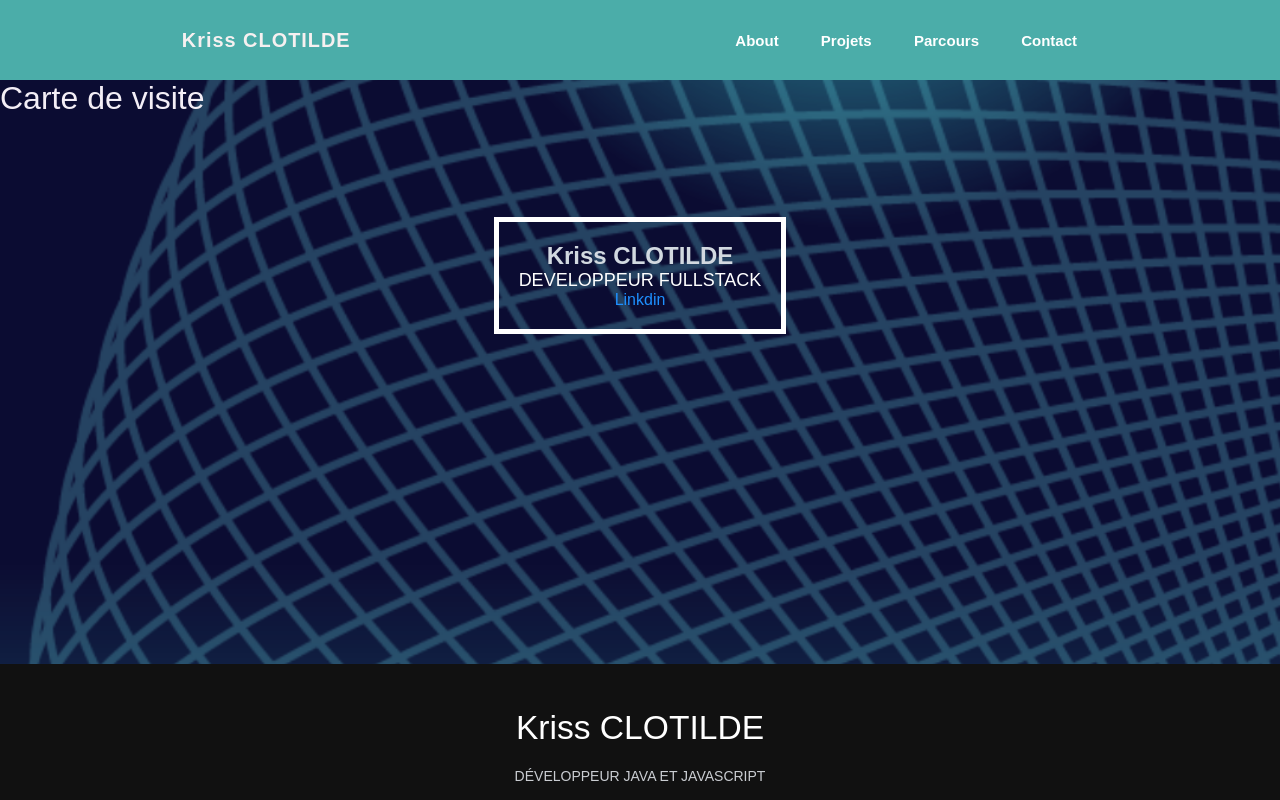
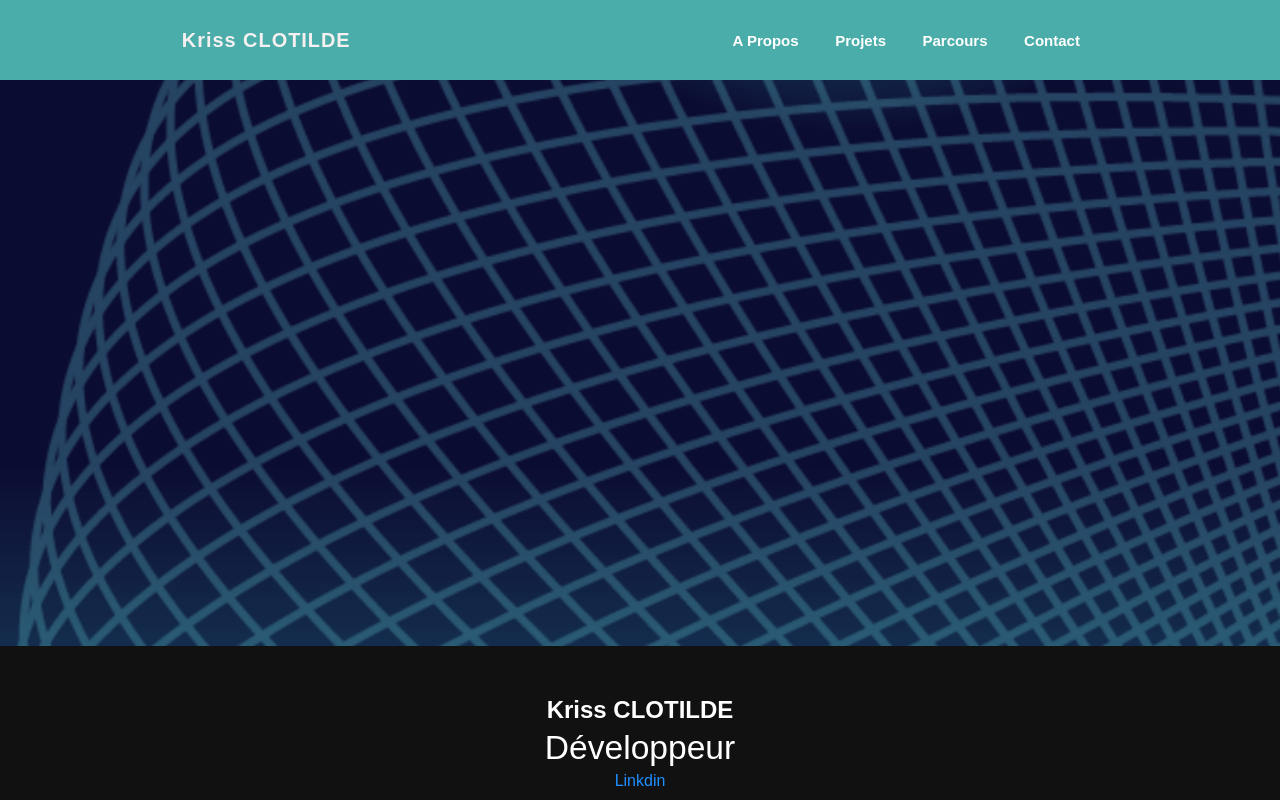
Before and after one commit to lion92/portfolio_2024_jour7, a React (Create React App) app: page /Contact in a window 1280 px wide. Built offline with nearby package versions, Linux system fonts and the light colour scheme.

Commit message:
jour4 de code footer amélioré

```diff
--- a/src/Component/About.js
+++ b/src/Component/About.js
@@ -9,8 +9,7 @@ const About = () => {
         <div>
             <Header></Header>
             <div className="section" data-anchor="skills">
-                <h1 style={{color: "wheat"}}>ABOUT
-                    ME</h1>
+                <h1 style={{color: "wheat"}}>A PROPOS DE MOI</h1>
                 <div className="content">
 
                     <p style={{fontSize: "30px", color: "white", textTransform: 'initial'}}>
@@ -56,6 +55,7 @@ const About = () => {
                     </div>
                 </div>
             </div>
+            <Footer></Footer>
         </div>
     );
 };
--- a/src/Component/CarteVisite.js
+++ b/src/Component/CarteVisite.js
@@ -7,21 +7,8 @@ const CarteVisite = () => {
     return (
         <div>
             <Header></Header>
-            <h1>Carte de visite</h1>
-            <div className="container">
-                <div className="blanc">
 
-                    <h2>Kriss CLOTILDE</h2>
-                    <p>Developpeur fullstack</p>
 
-                    <ul>
-                        <li><a href="https://www.linkedin.com/in/kriss-clotilde/"
-                               target="_blank"
-                        >Linkdin</a>
-                        </li>
-                    </ul>
-                </div>
-            </div>
             <Footer></Footer>
         </div>
     );
--- a/src/Component/Footer.js
+++ b/src/Component/Footer.js
@@ -10,10 +10,11 @@ const Footer = () => {
 
                 <div className="footer-content">
 
-                    <h3>Kriss CLOTILDE</h3>
-
-                    <p>Développeur Java et Javascript</p>
-
+                    <h2>Kriss CLOTILDE</h2>
+                    <h3>Développeur</h3>
+                    <a rel="noreferrer"  style={{color: "dodgerblue"}} href="https://www.linkedin.com/in/kriss-clotilde/"
+                       target="_blank"
+                    >Linkdin</a>
 
                 </div>
 
--- a/src/Component/Header.js
+++ b/src/Component/Header.js
@@ -16,7 +16,7 @@ const Header = () => {
                     </div>
                     <ul className="menu">
                         <li><NavLink to={"/About"}>
-                            <li>About</li>
+                            <li>A Propos</li>
                         </NavLink></li>
                         <li><NavLink to={"/Projets"}>
                             <li>Projets</li>
@@ -31,6 +31,7 @@ const Header = () => {
                     </ul>
 
                 </nav>
+
             </header>
 
         </>
--- a/src/Component/Helloword.js
+++ b/src/Component/Helloword.js
@@ -11,7 +11,7 @@ const Helloword = () => {
 
             <h1 style={{textAlign: "center"}}>Bienvenue dans mon portfolio</h1>
             <div className="photo"><img src="https://projet.krissclotilde.com/asset/avatar-gratuit.png"
-                                        alt="photo de moi"
+                                        alt="photodemoi"
                                         className="card__img"/></div>
             <Footer></Footer>
 
--- a/src/Component/ListProjets.js
+++ b/src/Component/ListProjets.js
@@ -1,6 +1,7 @@
 import React from 'react';
 import Header from "./Header";
 import './css/listProjets.css'
+import Footer from "./Footer";
 
 
 const ListProjets = () => {
@@ -14,7 +15,7 @@ const ListProjets = () => {
                     <img src="https://projet.krissclotilde.com/asset/todo.png" alt="application de budget"
                          className="card__img"/>
                     <div className="card__body">
-                        <a target="_blank" href="https://gestiontaches.krissclotilde.com/"><h3
+                        <a target="_blank" rel="noreferrer" href="https://gestiontaches.krissclotilde.com/"><h3
                             className="card__title">Application de type budget</h3></a>
                     </div>
                 </div>
@@ -23,7 +24,7 @@ const ListProjets = () => {
                     <img src="https://projet.krissclotilde.com/asset/mars.png" alt="kata de code"
                          className="card__img"/>
                     <div className="card__body">
-                        <a target="_blank" href="https://github.com/lion92/marsRoverVersion3"><h3
+                        <a target="_blank" rel="noreferrer" href="https://github.com/lion92/marsRoverVersion3"><h3
                             className="card__title"> kata de code</h3></a>
 
                     </div>
@@ -34,7 +35,7 @@ const ListProjets = () => {
                     <img src="https://projet.krissclotilde.com/asset/tondeuse.png" alt="kata de code"
                          className="card__img"/>
                     <div className="card__body">
-                        <a target="_blank" href="https://github.com/lion92/kata_tondeuse_v1_kriss"><h3
+                        <a target="_blank" rel="noreferrer" href="https://github.com/lion92/kata_tondeuse_v1_kriss"><h3
                             className="card__title">kata de
                             code</h3></a>
 
@@ -46,7 +47,7 @@ const ListProjets = () => {
                     <img src="https://projet.krissclotilde.com/asset/Lion%20Mascot%20Logo.png" alt="site de type cv"
                          className="card__img"/>
                     <div className="card__body">
-                        <a target="_blank" href="https://contact.krissclotilde.com/"><h3 className="card__title">Site de
+                        <a target="_blank" rel="noreferrer" href="https://contact.krissclotilde.com/"><h3 className="card__title">Site de
                             type cv</h3></a>
 
                     </div>
@@ -54,7 +55,7 @@ const ListProjets = () => {
                 </div>
 
             </div>
-
+            <Footer></Footer>
         </div>
     );
 };
--- a/src/Component/Timeline.js
+++ b/src/Component/Timeline.js
@@ -1,6 +1,7 @@
 import React from 'react';
 import './css/timeline.css'
 import Header from "./Header";
+import Footer from "./Footer";
 
 const Timeline = () => {
     return (
--- a/src/Component/css/contact.css
+++ b/src/Component/css/contact.css
@@ -1,32 +1,169 @@
+/*------------------*
+ * Global variables *
+ *------------------*/
+/*------------*
+ * CSS Styles *
+ *------------*/
+*,
+*:before,
+*:after {
+    box-sizing: border-box;
+    margin: 0;
+    padding: 0;
+}
+.card-wrapper{
+    display: flex;
+    align-items: center;
+    justify-content: center;
+}
+a {
+    color: inherit;
+    text-decoration: none;
+}
+a:hover {
+    text-decoration: underline;
+}
 
-.blanc {
+.card {
 
-    color: #d2d9e0;
-    border: white solid 5px;
-    padding: 20px;
+    color: #1a503c;
+    font-family: "Fira Sans", sans-serif;
+    height: 100%;
+
+    transform-origin: 100% 50%;
+    transform-style: preserve-3d;
+
+    -webkit-tap-highlight-color: rgba(0, 0, 0, 0);
 
 }
-a{
-    color: dodgerblue;
+.card.flipped {
+    transform: translateX(-100%) rotateY(-180deg);
 }
 
-.avatar {
-    border-color: white;
-    border-width: 1px;
-    border-radius: 50%;
-    width: 100px;
-    height: 100px;
+.card-front,
+.card-back {
+    -webkit-backface-visibility: hidden;
+    backface-visibility: hidden;
+
+    background-size: 3px 3px;
+    background-color: #302f34;
+    border-radius: 1px;
+
+    cursor: pointer;
+
+    left: 0;
+    padding: 5%;
+    position: relative;
+    width: 100%;
 
 }
 
-h1 {
-    font-size: 32px;
-    font-weight: lighter;
+.card-back {
+    transform: rotateY(180deg);
+}
+.card-back .layer {
+    background: repeating-linear-gradient(135deg, rgba(76, 71, 31, 0.3), transparent 1px, rgba(76, 71, 31, 0.3) 2px);
+    background-size: 3px 3px;
+    background-color: #d4cd96;
+    color: #302f34;
+    height: 100%;
+    position: relative;
+    width: 100%;
+}
+.card-back .layer:after {
+    background: linear-gradient(135deg, rgba(0, 0, 0, 0.2), transparent);
+    content: "";
+    display: block;
+    height: 100%;
+    left: 0;
+    position: absolute;
+    top: 0;
+    width: 100%;
+}
+.card-back .layer .top,
+.card-back .layer .bottom {
+    left: 8%;
+    position: absolute;
+    z-index: 1;
+}
+.card-back .layer .top {
+    top: 12%;
+}
+.card-back .layer .bottom {
+    bottom: 12%;
+}
+.card-back .layer h2, .card-back .layer h3, .card-back .layer h4 {
+    font-weight: 400;
+    margin: 2px 0;
+}
+.card-back .layer h2 {
+    font-size: 18px;
+    font-weight: 500;
+    text-transform: uppercase;
+}
+.card-back .layer h3 {
+    font-size: 16px;
+}
+.card-back .layer h4 {
+    font-size: 16px;
+    font-style: italic;
 }
 
-p {
-    text-transform: uppercase;
-    font-size: 18px;
-    font-weight: lighter;
-    color: white;
+.card-front .layer {
+    -webkit-backface-visibility: hidden;
+    backface-visibility: hidden;
+    display: flex;
+    flex-direction: column;
+    height: 100%;
+    justify-content: center;
+    position: relative;
+    width: 100%;
 }
+.card-front .layer h1 {
+    font-size: 32px;
+    font-weight: 400;
+    letter-spacing: -2px;
+    margin: 0 auto;
+    padding: 6px 18px 4px;
+    text-align: center;
+}
+.card-front .layer .corner {
+    -webkit-backface-visibility: hidden;
+    backface-visibility: hidden;
+    border-right: 2px solid #d4cd96;
+    border-top: 2px solid #d4cd96;
+    height: 12px;
+    position: absolute;
+    width: 12px;
+}
+.card-front .layer .corner:nth-of-type(1) {
+    right: 0;
+    top: 0;
+}
+.card-front .layer .corner:nth-of-type(2) {
+    left: 0;
+    top: 0;
+    transform: rotateZ(-90deg);
+}
+.card-front .layer .corner:nth-of-type(3) {
+    bottom: 0;
+    left: 0;
+    transform: rotateZ(180deg);
+}
+.card-front .layer .corner:nth-of-type(4) {
+    bottom: 0;
+    right: 0;
+    transform: rotateZ(90deg);
+}
+
+.card-wrapper {
+    display: flex;
+    align-items: center;
+    justify-content: center;
+    text-align: center;
+    height: 271.7647058824px;
+    perspective: 600px;
+    position: relative;
+    width: 100%;
+
+}
--- a/src/Component/css/footer.css
+++ b/src/Component/css/footer.css
@@ -13,7 +13,7 @@ body {
 }
 
 footer {
-    position: absolute;
+    position: fixed;
 
     bottom: 0;
 
@@ -42,6 +42,7 @@ footer {
     flex-direction: column;
 
     text-align: center;
+    padding: 10px;
 }
 
 .footer-content h3 {
--- a/src/Component/css/helloWorld.css
+++ b/src/Component/css/helloWorld.css
@@ -1,8 +1,8 @@
 .photo img {
     position: relative;
     top: 7%;
-    width: 70vw;
-    height: 70vh;
+    width: 40vw;
+    height: 40vh;
     animation: arriveGauche 3s;
 }
 
@@ -47,10 +47,10 @@ h1 {
 .photo img {
     display: block;
     position: relative;
-    top: 7%;
+    top: 10%;
     left: 0;
-    width: 70vw;
-    height: 70vh;
+    width: 50vw;
+    height: 50vh;
     margin: auto;
     animation: arriveGauche 1s;
 }
```
